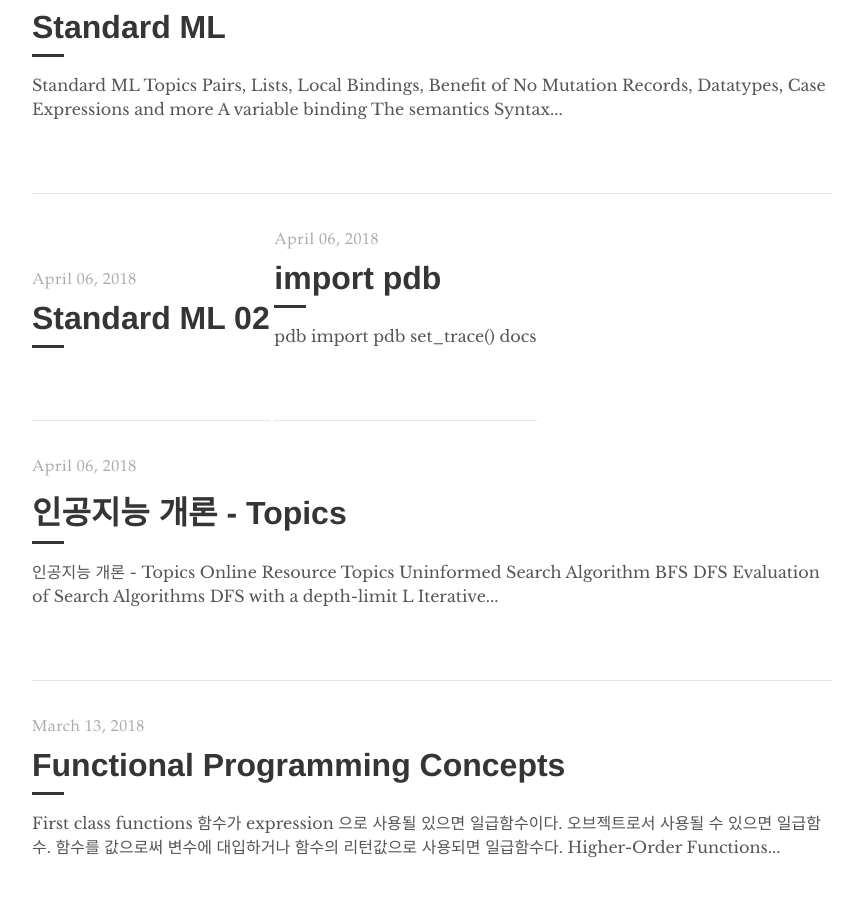
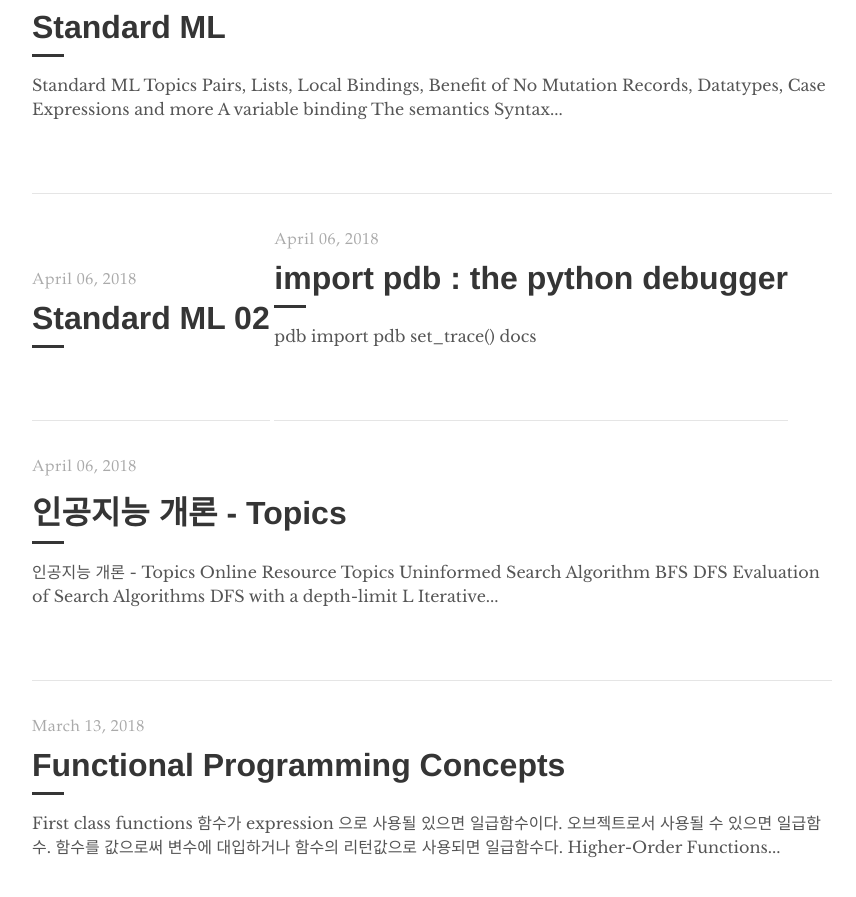
Before and after one commit to trilliwon/ABL, a Jekyll site: the page built from index.html, in a window 1280 px wide and 900 px high, scrolled down 871 px. Shown: the top 897 px of the window, without its empty margins (208-1064 px from the left). Built offline with Jekyll 4.4.1, drawn with Linux system fonts in a browser that asks for light colours; nearby versions of some CDN libraries; the list of posts is cut into pages by our own code.

Commit message:
Fri Apr  6 17:42:20 KST 2018

```diff
--- a/_posts/2018-04-06-pdb.md
+++ b/_posts/2018-04-06-pdb.md
@@ -1,6 +1,6 @@
 ---
 layout: post
-title:  "import pdb"
+title:  "import pdb : the python debugger"
 date:   2018-04-06 15:00:00 +0900
 tags: [pdb]
 ---
```
